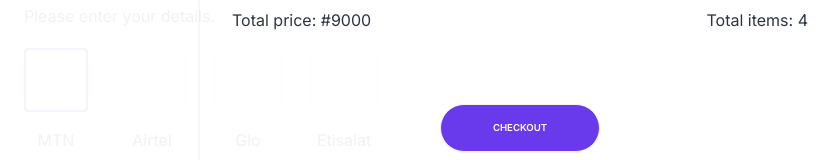
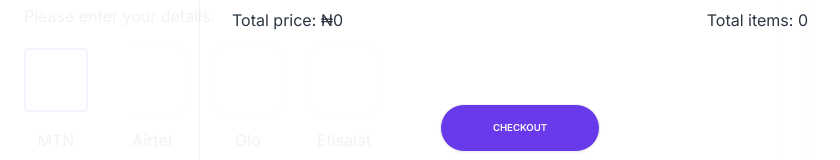
Before and after one commit to faraamcode/chams-assignmet, a Next.js app: page / in a window 1280 px wide. Both pictures are taken after a click on the button "PROCCEED TO CHECKOUT". Shown: the part 488-648 px from the top of the page, without its empty margins (120-960 px from the left). Built offline with nearby package versions, Linux system fonts and the light colour scheme.

Commit message:
cart total

```diff
--- a/src/components/cart.tsx
+++ b/src/components/cart.tsx
@@ -28,8 +28,10 @@ function Cart() {
                     }
                 </div>
                 <div className="total  flex justify-between basis-1/6">
-                    <p>Total price: #9000</p>
-                    <p>Total items: 4</p>
+                    <p>Total price: ₦{cart?.reduce((accumulator, item) => {
+                        return accumulator + Number(item?.amount) || 0;
+                    }, 0) || 0}</p>
+                    <p>Total items: {cart?.length || 0}</p>
                 </div>
                 <div className="cart-button-container  flex justify-center basis-1/6">
                     <HeroButton text="Checkout" handleClick={() => toggleCart()} />
```
